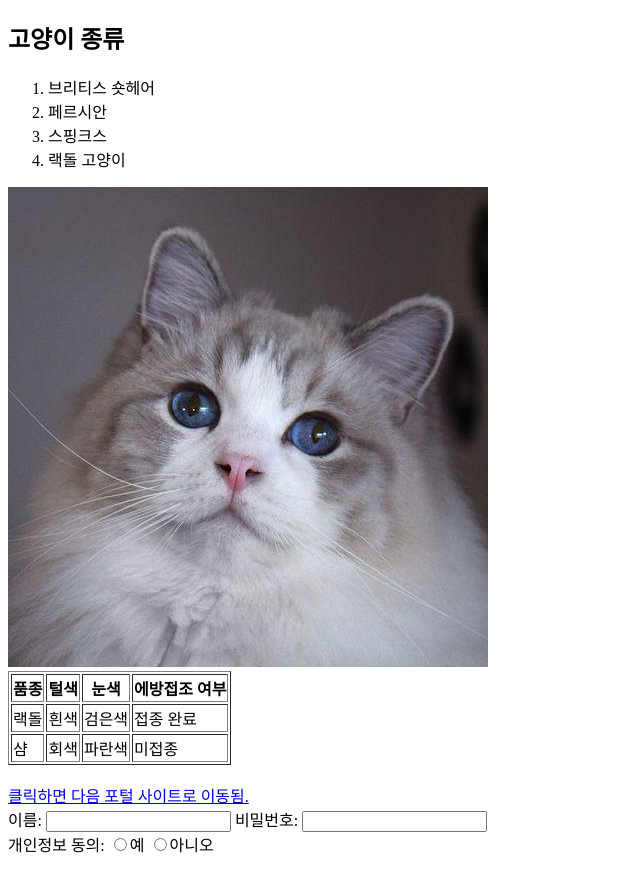
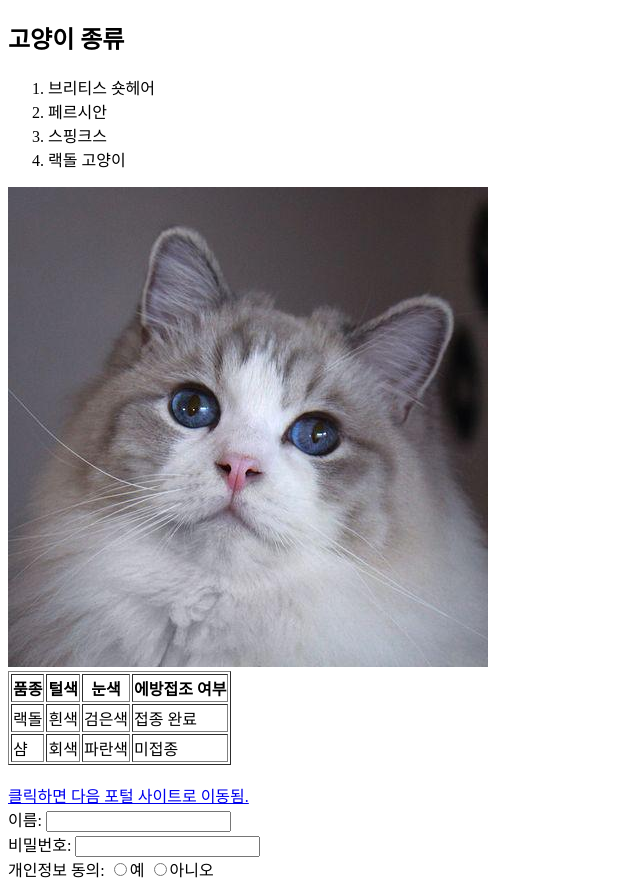
Before and after one commit to seohaneul2563/seoha, a plain HTML site: page index.html in a window 1280 px wide. Shown: the whole page, without its empty margins (0-640 px from the left). Before the commit the page ends 864 px from the top, so only its background shows below. Drawn offline with Linux system fonts and the light colour scheme.

Commit message:
index.html

```diff
--- a/index.html
+++ b/index.html
@@ -29,7 +29,7 @@
     <a href="daum.net">클릭하면 다음 포털 사이트로 이동됨.</a>
 
     <form>
-      이름: <input type="text">
+      이름: <input type="text"><br>
       비밀번호: <input type="password"><br>
       개인정보 동의: <input type="radio" name="email">예
       <input type="radio" name="email">아니오
```
